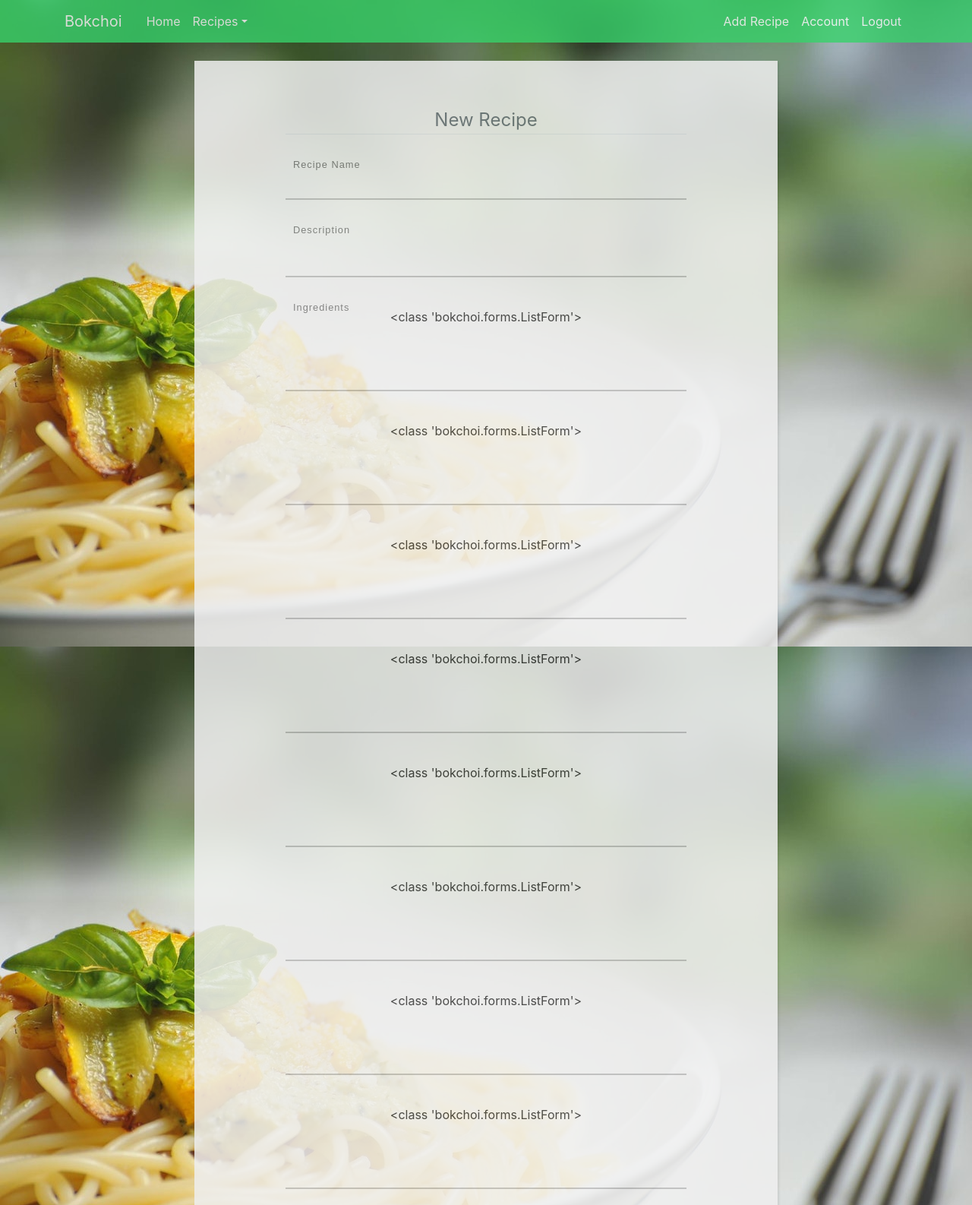
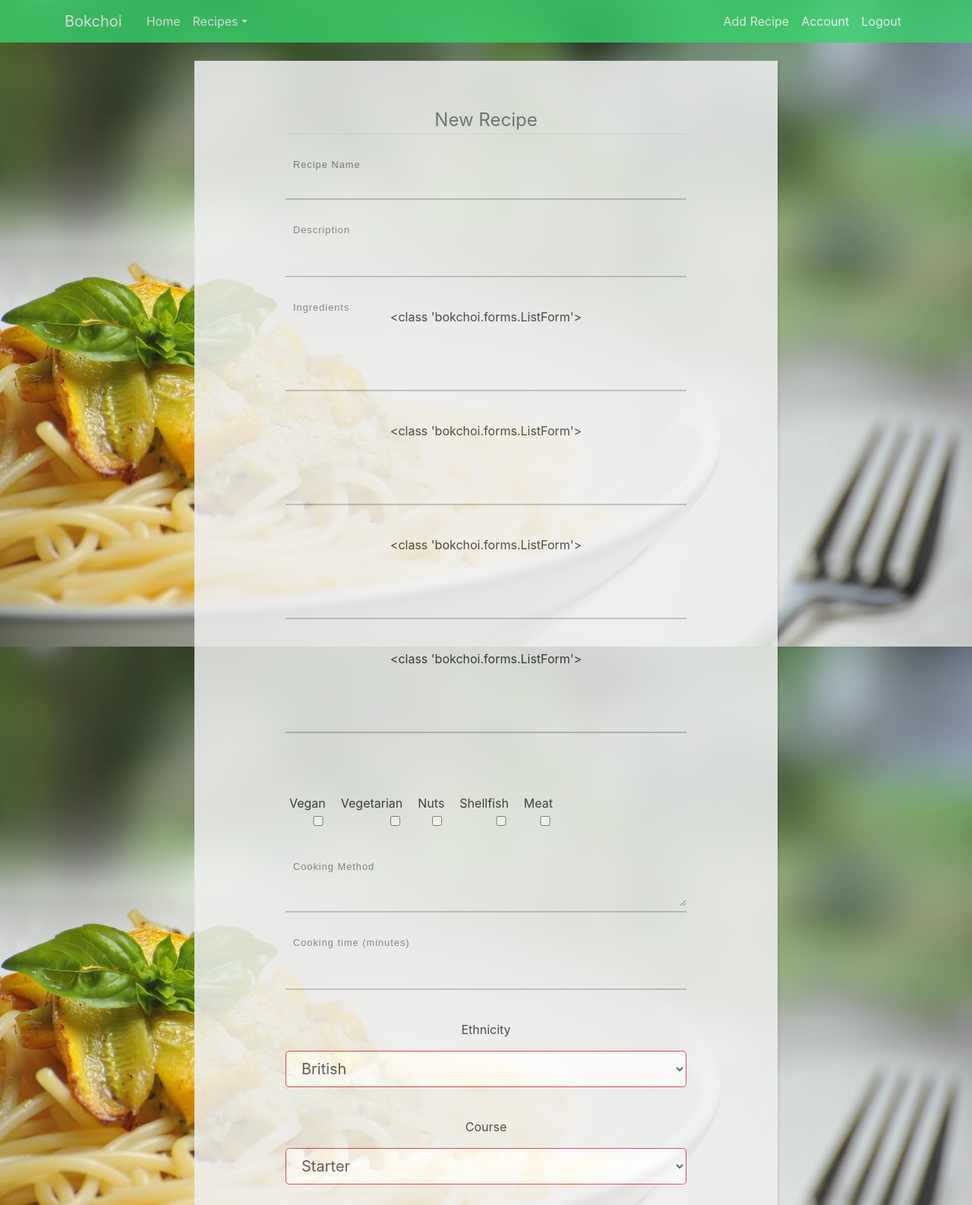
Before and after one commit to alsmith808/bokchoi, a Flask app: page /post/new in a window 1280 px wide. Shown: the top 1586 px of the page at 76% size. Run offline with Flask 2, Linux system fonts and the light colour scheme; the visitor is signed in with stand-in values (Sample User, id 1); some libraries are stand-ins or nearby versions.

Commit message:
update functionality complete, layout updated

```diff
--- a/bokchoi/forms.py
+++ b/bokchoi/forms.py
@@ -73,8 +73,14 @@
     title = StringField('Title', validators=[DataRequired()])
     description = StringField('Description', validators=[DataRequired()])
     ethnicity = SelectField('Ethnicity', choices=[('British', 'British'), ('French', 'French'), ('Medit', 'Medit'), ('Indian', 'Indian'), ('Middle East', 'Middle East'), ('Asian', 'Asian'), ('African', 'African'), ('Mexican', 'Mexican'), ('Other', 'Other')])
+    vegan = BooleanField('Vegan')
+    vegetarian = BooleanField('Vegetarian')
+    nuts = BooleanField('Nuts')
+    shellfish = BooleanField('Shellfish')
+    meat = BooleanField('Meat')
     course = SelectField('Course', choices=[('Starter', 'Starter'), ('Main', 'Main'), ('Desert', 'Desert')])
     cook_time = IntegerField('Cooking Time', validators=[DataRequired()])
-    ingredient = FieldList(StringField(ListForm), min_entries=8, max_entries=10)
+    ingredient = FieldList(StringField(ListForm), min_entries=4, max_entries=10)
     howto = TextAreaField('Howto', validators=[DataRequired()])
+    picture = FileField('Edit recipe image', validators=[FileAllowed(['jpg', 'png'])])
     submit = SubmitField('Post')
--- a/bokchoi/routes.py
+++ b/bokchoi/routes.py
@@ -6,7 +6,7 @@
 from bokchoi.forms import RegistrationForm, LoginForm, UpdateAccountForm, PostForm
 from bokchoi.models import User, Post, Ingredient, Review, recs
 from flask_login import login_user, current_user, logout_user, login_required
-
+from bokchoi.helpers import save_picture, save_recpic
 
 
 
@@ -65,18 +65,6 @@
 
 
 
-def save_picture(form_picture):
-    random_hex = secrets.token_hex(8)
-    _, f_ext = os.path.splitext(form_picture.filename)
-    picture_fn = random_hex + f_ext
-    picture_path = os.path.join(app.root_path, 'static/profile_pics', picture_fn)
-    output_size = (125, 125)
-    i = Image.open(form_picture)
-    i.thumbnail(output_size)
-    i.save(picture_path)
-    return picture_fn
-
-
 
 @app.route("/account", methods=['GET', 'POST'])
 @login_required
@@ -105,21 +93,21 @@
 def new_post():
     form = PostForm()
     if form.validate_on_submit():
-        post = Post(title=form.title.data, description=form.description.data, ethnicity=form.ethnicity.data, course=form.course.data, cook_time=form.cook_time.data, howto=form.howto.data, author=current_user)
+        # if form.picture.data:
+            # picture_file = save_recpic(form.picture.data)
+        post = Post(title=form.title.data, description=form.description.data, ethnicity=form.ethnicity.data, vegan=form.vegan.data, vegetarian=form.vegetarian.data, nuts=form.nuts.data, shellfish=form.shellfish.data, meat=form.meat.data, course=form.course.data, cook_time=form.cook_time.data, howto=form.howto.data, author=current_user)
         db.session.add(post)
         ingredients = form.ingredient.data
         for ing in ingredients:
             ingredient = Ingredient(name=ing)
             db.session.add(ingredient)
             ingredient.items.append(post)
-        # ingredient=Ingredient(name=form.ingredient.data)
-        # db.session.add(ingredient)
-        # ingredient.items.append(post)
         db.session.commit()
         flash('Your recipe has been created!', 'success')
         return redirect(url_for('home'))
+    image_file = url_for('static', filename='post_pics/recipe_default.jpg')
     return render_template('create_post.html', title='New Recipe',
-                           form=form, legend='New Recipe')
+                           form=form, legend='New Recipe', image_file=image_file)
 
 
 
@@ -140,9 +128,22 @@
         abort(403)
     form = PostForm()
     if form.validate_on_submit():
+        if form.picture.data:
+            picture_file = save_recpic(form.picture.data)
+            post.recipe_img = picture_file
         post.title = form.title.data
         post.description = form.description.data
         post.howto = form.howto.data
+        post.ethnicity = form.ethnicity.data
+        post.course = form.course.data
+        post.vegetarian = form.vegetarian.data
+        post.vegan = form.vegan.data
+        post.nuts = form.nuts.data
+        post.shellfish = form.shellfish.data
+        post.meat = form.meat.data
+        post.cook_time = form.cook_time.data
+        for i in range (len(post.ingredients)):
+            post.ingredients[i].name = form.ingredient[i].data
         db.session.commit()
         flash('Your recipe has been updated!', 'success')
         return redirect(url_for('post', post_id=post.id))
@@ -150,8 +151,19 @@
         form.title.data = post.title
         form.description.data = post.description
         form.howto.data = post.howto
+        form.ethnicity.data = post.ethnicity
+        form.course.data = post.course
+        form.vegetarian.data = post.vegetarian
+        form.vegan.data = post.vegan
+        form.nuts.data = post.nuts
+        form.shellfish.data = post.shellfish
+        form.meat.data = post.meat
+        form.cook_time.data = post.cook_time
+        for i in range (len(form.ingredient)):
+            form.ingredient[i].data = post.ingredients[i].name
+    image_file = url_for('static', filename='post_pics/'+post.recipe_img)
     return render_template('create_post.html', title='Update Recipe',
-                           form=form, legend='Update Recipe')
+                           form=form, legend='Update Recipe', image_file=image_file)
 
 
 
@@ -217,3 +229,13 @@
         .order_by(Post.date_posted.desc())\
         .paginate(page=page, per_page=5)
     return render_template('home.html', posts=posts, title='deserts')
+
+
+
+@app.route('/vegan')
+def vegan():
+    page = request.args.get('page', 1, type=int)
+    posts = Post.query.filter_by(vegan=True)\
+        .order_by(Post.date_posted.desc())\
+        .paginate(page=page, per_page=5)
+    return render_template('home.html', posts=posts, title='vegan')
--- a/bokchoi/static/main.css
+++ b/bokchoi/static/main.css
@@ -1,5 +1,4 @@
 body {
-  /* background: #fafafa; */
   background: url('img/bg3.jpeg')no-repeat center center fixed;
   -webkit-background-size: cover;
   -moz-background-size: cover;
@@ -11,6 +10,12 @@
 
 h1, h2, h3, h4, h5, h6 {
   color: #444444;
+}
+
+.user-recipe{
+  color: #d9e3e9;
+  font-size: 1.5rem;
+  font-weight: 400;
 }
 
 .bg-bokchoi {
@@ -52,6 +57,26 @@
   white-space: pre-line;
 }
 
+.desc {
+  font-weight: 600;
+  color: #6b686a;
+}
+
+.bok-list {
+  font-size: 0.8rem;
+  color: #6b686a;
+  font-weight: 400;
+}
+
+.lh-sp-80 {
+  line-height: 80%;
+}
+
+
+.food-items {
+  padding-left: 4px;
+}
+
 .article-img {
   height: 65px;
   width: 65px;
@@ -89,14 +114,12 @@
 /* green form */
 
 .login-section  {
-  /* background: #e8f2db; */
   margin-top: -2rem;
   height: 100vh;
   opacity: 0.9;
 }
 
 .register-section {
-  /* background: #C5E1A5; */
   margin-top: -2rem;
   opacity: 0.9;
 }
@@ -105,7 +128,7 @@
   margin-top: 3rem;
 }
 
-form {
+.bok-form {
   width: 60%;
   margin: 60px auto;
   background: #efefef;
--- a/bokchoi/templates/account.html
+++ b/bokchoi/templates/account.html
@@ -10,7 +10,7 @@
         </div>
       </div>
     </div>
-    <form method="POST" enctype="multipart/form-data">
+    <form method="POST" class="bok-form" enctype="multipart/form-data">
       {{ form.hidden_tag() }}
         <legend class="border-bottom mb-4 text-secondary">Account Info</legend>
           <label>
--- a/bokchoi/templates/create_post.html
+++ b/bokchoi/templates/create_post.html
@@ -1,6 +1,6 @@
 {% extends "layout.html" %}
 {% block content %}
-  <form method="POST">
+  <form method="POST" class="bok-form" enctype="multipart/form-data">
     {{ form.hidden_tag() }}
       <legend class="border-bottom mb-4 text-secondary">{{ legend }}</legend>
       <label>
@@ -48,8 +48,40 @@
           {{ form.ingredient(class="") }}
         {% endif %}
       </label>
+      <div class="row allergies pb-3">
+        <div class="column-md-6">
+          <div class="form-check">
+            {{ form.vegan.label(class="form-check-label") }}
+            {{ form.vegan(class="form-check-input") }}
+          </div>
+        </div>
+        <div class="column-md-6">
+          <div class="form-check">
+            {{ form.vegetarian.label(class="form-check-label") }}
+            {{ form.vegetarian(class="form-check-input") }}
+          </div>
+        </div>
+        <div class="column-md-6">
+          <div class="form-check">
+            {{ form.nuts.label(class="form-check-label") }}
+            {{ form.nuts(class="form-check-input") }}
+          </div>
+        </div>
+        <div class="column-md-6">
+          <div class="form-check">
+            {{ form.shellfish.label(class="form-check-label") }}
+            {{ form.shellfish(class="form-check-input") }}
+          </div>
+        </div>
+        <div class="column-md-6">
+          <div class="form-check">
+            {{ form.meat.label(class="form-check-label") }}
+            {{ form.meat(class="form-check-input") }}
+          </div>
+        </div>
+      </div>
       <label>
-        <p class="label-txt">Cooking Method</p>
+        <p class="label-txt mt-3 mb-3">Cooking Method</p>
         {% if form.howto.errors %}
           {{ form.howto(class="form-control form-control-lg is-invalid") }}
           <div class="invalid-feedback">
@@ -81,7 +113,7 @@
         </div>
       </label>
       <label>
-        <p class="label-txt">Ethnicity</p>
+        <p>Ethnicity</p>
         {% if form.ethnicity.errors %}
           {{ form.ethnicity(class="form-control form-control-lg is-invalid") }}
           <div class="invalid-feedback">
@@ -94,7 +126,7 @@
         {% endif %}
       </label>
       <label>
-        <p class="label-txt">Course</p>
+        <p>Course</p>
         {% if form.course.errors %}
           {{ form.course(class="form-control form-control-lg is-invalid") }}
           <div class="invalid-feedback">
@@ -106,7 +138,28 @@
           {{ form.course(class="form-control form-control-lg is-invalid") }}
         {% endif %}
       </label>
-      <button type="submit">
+      <div class="recipe-account ">
+        {% if form.picture.errors %}
+          {{ form.picture(class="form-control form-control-lg is-invalid") }}
+          <div class="invalid-feedback">
+            {% for error in form.picture.errors %}
+              <span>{{ error }}</span>
+            {% endfor %}
+          </div>
+        {% else %}
+          <img src="{{ image_file }}" class="img-fluid" alt="Responsive image">
+        {% endif %}
+      </div>
+      <div class="form-group">
+        {{ form.picture.label() }}
+        {{ form.picture(class="form-control-file") }}
+        {% if form.picture.errors %}
+          {% for error in form.picture.errors %}
+            <span class="text-danger">{{ error }}</span></br>
+          {% endfor %}
+        {% endif %}
+      </div>
+      <button type="form.submit">
         Post
       </button>
   </form>
--- a/bokchoi/templates/layout.html
+++ b/bokchoi/templates/layout.html
@@ -33,7 +33,7 @@
                 <a class="dropdown-item" href="{{ url_for('main') }}">Main Course</a>
                 <a class="dropdown-item" href="{{ url_for('desert') }}">Desert</a>
                 <div class="dropdown-divider"></div>
-                <a class="dropdown-item" href="#">Separated link</a>
+                <a class="dropdown-item" href="{{ url_for('vegan') }}">Vegan</a>
               </div>
             </div>
             <!-- Navbar Right Side -->
--- a/bokchoi/templates/login.html
+++ b/bokchoi/templates/login.html
@@ -2,7 +2,7 @@
 <section class="login-section container-fluid">
   <div class="row loginForm">
     <div class="col-lg-12">
-      <form method="POST">
+      <form method="POST" class="bok-form">
         {{ form.hidden_tag() }}
           <label>
             <p class="label-txt">ENTER YOUR EMAIL</p>
--- a/bokchoi/templates/register.html
+++ b/bokchoi/templates/register.html
@@ -3,7 +3,7 @@
 <section class="register-section container-fluid">
   <div class="row register-form">
     <div class="col-lg-12">
-      <form method="POST">
+      <form method="POST" class="bok-form">
         {{ form.hidden_tag() }}
           <label>
             <p class="label-txt">USERNAME</p>
```
Also changed, not shown: bokchoi/helpers.py (added, +34 -0 lines), bokchoi/models.py (+18 -2 lines), bokchoi/templates/home.html (+22 -11 lines), bokchoi/templates/post.html (+40 -9 lines), bokchoi/templates/user_posts.html (+19 -11 lines).
